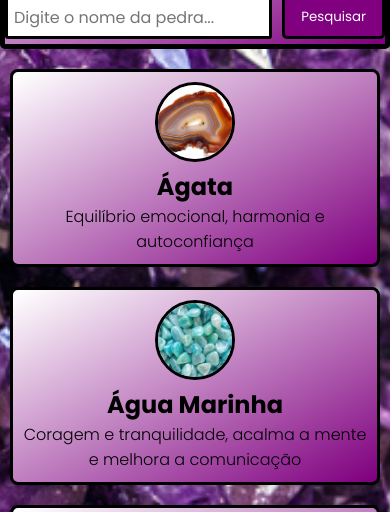
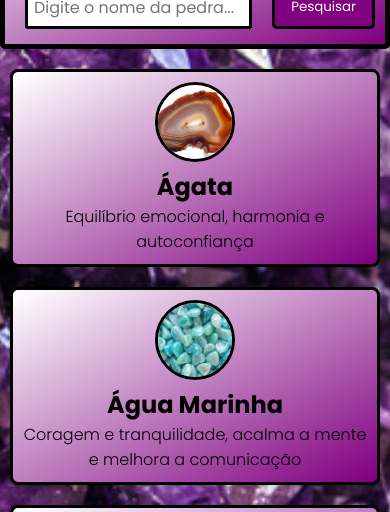
Before and after one commit to GustavoBeckerDev/guia-pedras-display-grid, a plain HTML site: page index.html in a window 390 px wide. Shown: the part 131-643 px from the top of the page. Drawn offline with Linux system fonts and the light colour scheme.

Commit message:
segundo commit

```diff
--- a/style.css
+++ b/style.css
@@ -133,11 +133,14 @@ main {
         width: 100%;
         max-width: 600px; /* Garante que o formulário não ultrapasse a tela */
         margin: 0 auto; /* Centraliza o formulário */
+        padding: 0 10px;
     }
 
     .header input {
         width: 100%;
         max-width: 100%; /* Impede que o input ultrapasse a tela */
+        padding: 8px;
+        margin: 0 10px;
     }
 
     .gallery-container {
@@ -159,6 +162,7 @@ main {
 @media (max-width: 480px) {
     .header input {
         padding: 6px; /* Ajusta o padding para dispositivos muito pequenos */
+        margin: 0 10px; /* Ajusta a margem lateral em telas muito pequenas */
     }
 
     .gallery-container {
```
